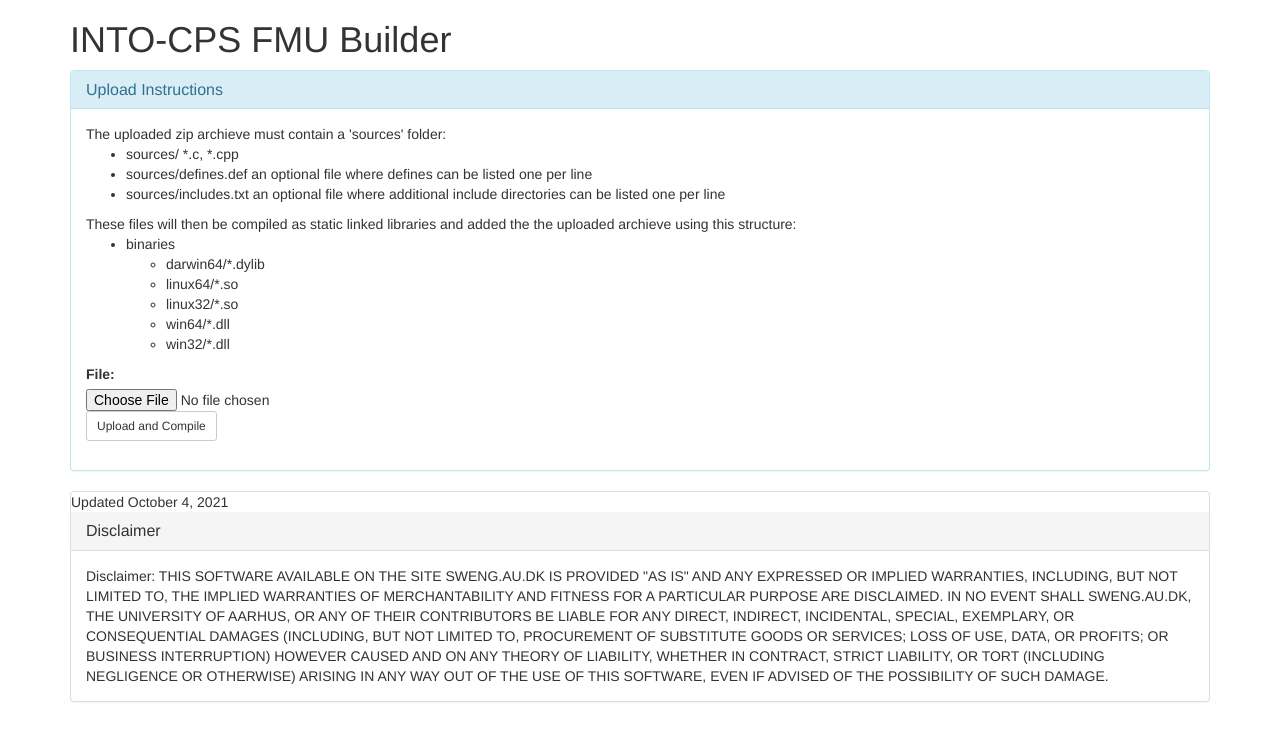
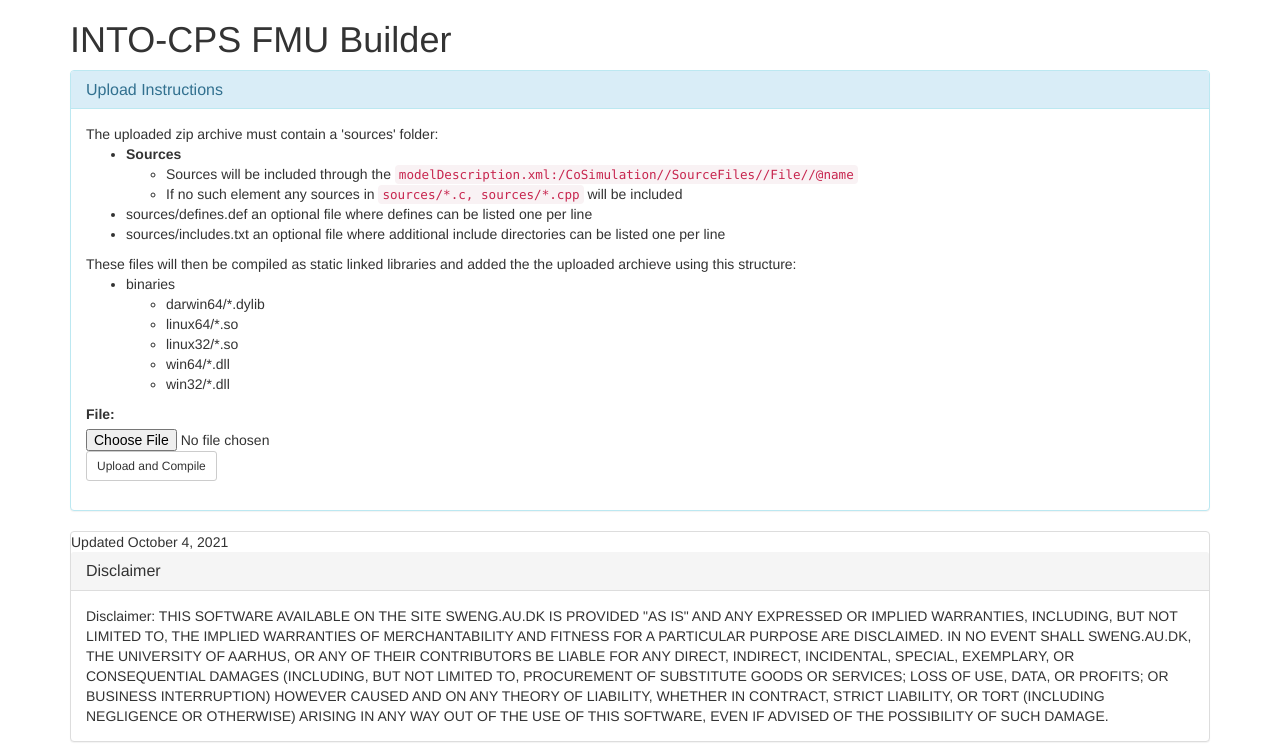
Before and after one commit to INTO-CPS-Association/fmu-builder, a Django app: page / in a window 1280 px wide. Shown: the top 750 px of the page. Run offline with Django 3.2, Linux system fonts and the light colour scheme; some libraries are stand-ins or nearby versions.

Commit message:
added better description

```diff
--- a/builderapp/templates/upload.html
+++ b/builderapp/templates/upload.html
@@ -17,9 +17,16 @@
         </div>
         <div class="panel-body">
 
-            The uploaded zip archieve must contain a 'sources' folder:
+            The uploaded zip archive must contain a 'sources' folder:
             <ul>
-                <li>sources/ *.c, *.cpp</li>
+                <li><b>Sources</b>
+                    <ul>
+                        <li>Sources will be included through the <code>modelDescription.xml:/CoSimulation//SourceFiles//File//@name</code>
+                        </li>
+
+                        <li>If no such element any sources in <code>sources/*.c, sources/*.cpp</code> will be included</li>
+                    </ul>
+                </li>
                 <li>sources/defines.def an optional file where defines can be listed one per line</li>
                 <li>sources/includes.txt an optional file where additional include directories can be listed one per
                     line
@@ -45,6 +52,7 @@
                 {{ form }}
                 <input type="submit" class="btn btn-default btn-sm" value="Upload and Compile"/>
             </form>
+
         </div>
 
     </div>
```
